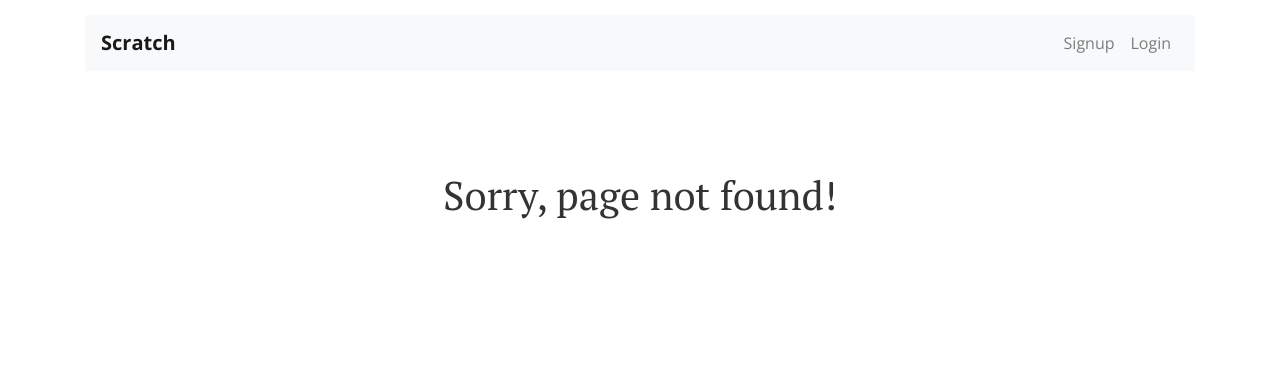
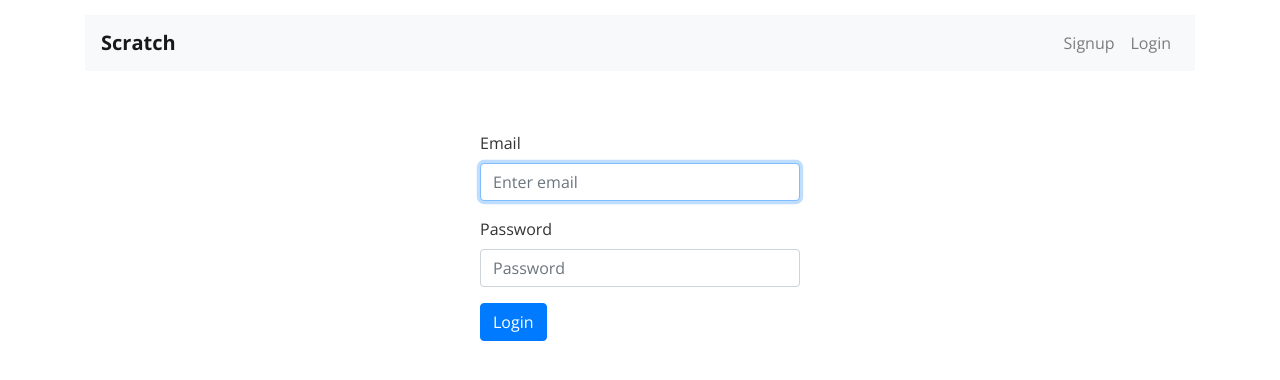
Before and after one commit to antoinemaes/notes-app-client, a React (Create React App) app: page /login in a window 1280 px wide. Before the commit this address had no page. Shown: the top 380 px of the page. Built offline with nearby package versions, Linux system fonts and the light colour scheme; what aws-amplify would draw is missing.

Commit message:
login page

```diff
--- a/src/Routes.js
+++ b/src/Routes.js
@@ -1,11 +1,13 @@
 import React from "react";
 import { Route, Switch } from "react-router-dom";
 import Home from "./containers/Home";
-import NotFound from "./containers/NotFound"
+import NotFound from "./containers/NotFound";
+import Login from "./containers/Login"
 
 export default () => (
     <Switch>
         <Route exact path="/"><Home /></Route>
+        <Route exact path="/login"><Login /></Route>
         <Route><NotFound /></Route>
     </Switch>
 );
--- /dev/null
+++ b/src/containers/Login.js
@@ -0,0 +1,15 @@
+import LoginForm from './LoginForm';
+import { Auth } from "aws-amplify";
+
+async function login(email, password) {
+    try {
+        await Auth.signIn(email, password);
+        alert("Logged in");
+    } catch (e) {
+        alert(e.message);
+    }
+}
+
+export default () => (
+    <LoginForm login={login} />
+);
--- /dev/null
+++ b/src/containers/LoginForm.css
@@ -0,0 +1,14 @@
+.LoginForm {
+    padding: 30px 10px;
+}
+
+@media all and (min-width: 768px) {
+    .LoginForm {
+      padding: 60px 0;
+    }
+
+    .LoginForm form {
+      margin: 0 auto;
+      max-width: 320px;
+    }
+  }
--- /dev/null
+++ b/src/containers/LoginForm.js
@@ -0,0 +1,49 @@
+import React, { useState } from "react";
+import { Form, Button } from "react-bootstrap";
+import "./LoginForm.css";
+
+export default function(props) {
+
+    const [email, setEmail] = useState("");
+    const [password, setPassword] = useState("");
+
+    function handleSubmit(event) {
+        event.preventDefault();
+        props.login(email, password);
+    }
+
+    return (
+        <div className="LoginForm">
+            <Form onSubmit={handleSubmit}>
+
+                <Form.Group controlId="email">
+                    <Form.Label>Email</Form.Label>
+                    <Form.Control
+                        autoFocus
+                        type="email"
+                        placeholder="Enter email"
+                        required
+                        value={email}
+                        onChange={e => setEmail(e.target.value)}
+                    />
+                </Form.Group>
+
+                <Form.Group controlId="password">
+                    <Form.Label>Password</Form.Label>
+                    <Form.Control
+                        type="password"
+                        placeholder="Password"
+                        required
+                        value={password}
+                        onChange={e => setPassword(e.target.value)}
+                    />
+                </Form.Group>
+
+                <Button variant="primary" type="submit">
+                    Login
+                </Button>
+
+            </Form>
+        </div>
+    );
+}
```
Also changed, not shown: 1 other file (tests, documents, lock files or other folders).
